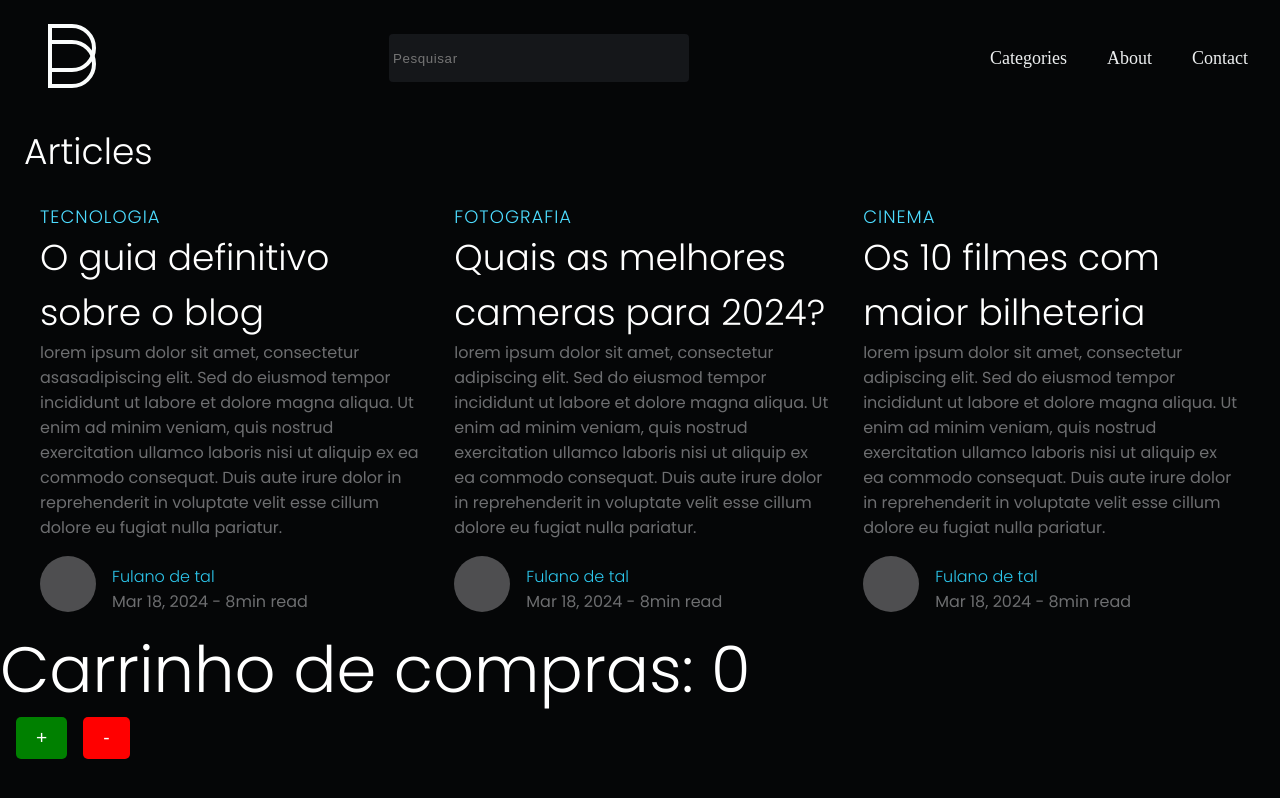
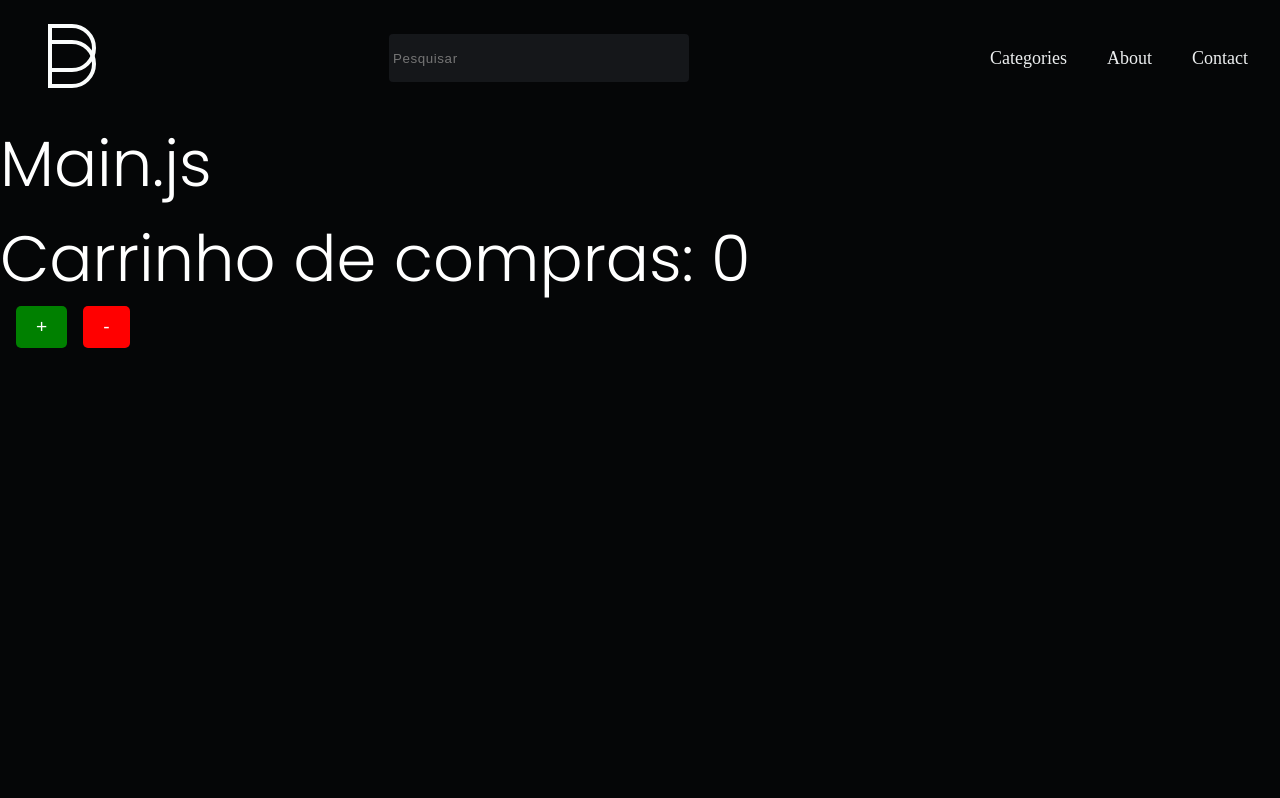
Before and after one commit to LuizBlume/FrontPUSH, a React (Create React App) app in the folder React/blog/: page / in a window 1280 px wide. Built offline with nearby package versions, Linux system fonts and the light colour scheme.

Commit message:
Fix: Uso de Axios e API, e atualização nos arquivos de forma dinâmica.

```diff
--- a/React/blog/package.json
+++ b/React/blog/package.json
@@ -6,6 +6,7 @@
     "@testing-library/jest-dom": "^5.17.0",
     "@testing-library/react": "^13.4.0",
     "@testing-library/user-event": "^13.5.0",
+    "axios": "^1.6.8",
     "react": "^18.2.0",
     "react-dom": "^18.2.0",
     "react-scripts": "5.0.1",
--- a/React/blog/src/App.js
+++ b/React/blog/src/App.js
@@ -1,5 +1,5 @@
 import Header from './components/Header';
-import Article from './components/Article';
+import Main from './pages/Main/index';
 import {useState} from 'react';
 function App() {
   let [carrinho, setCarrinho] = useState(0);
@@ -16,7 +16,7 @@
   return (
     <>
       <Header />
-      <Article />
+      <Main />
       <h1>Carrinho de compras: {carrinho}</h1>
       <div className="flex">
         <button className="ml-2 add-button" onClick={add}>+</button>
--- /dev/null
+++ b/React/blog/src/Services/api.js
@@ -0,0 +1,5 @@
+import Axios from 'axios';
+const api = Axios.create({
+    baseURL: 'http://localhost:4000'
+});
+export default api;
--- /dev/null
+++ b/React/blog/src/pages/Main/index.js
@@ -0,0 +1,10 @@
+import api from '../../Services/api';
+import Post from '../../components/Posts';
+const Main = () => {
+    return (
+        <>
+            <h1>Main.js</h1>
+        </>
+    )
+};
+export default Main;
```
Also changed, not shown: 1 other file (tests, documents, lock files or other folders).
